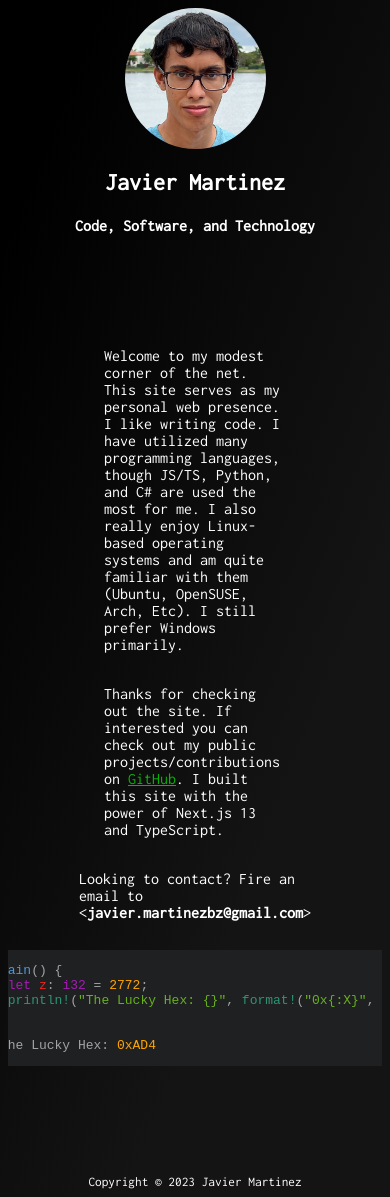
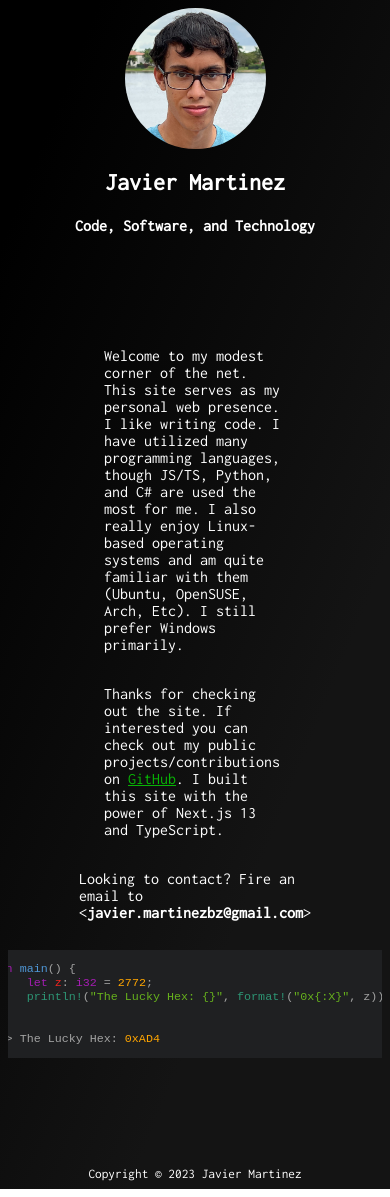
Before and after one commit to hoogmin/jmnxtsite, a Next.js app: page / in a window 390 px wide. Built offline with nearby package versions, Linux system fonts and the light colour scheme.

Commit message:
Fix code block size on mobile overflow issue.

```diff
--- a/src/styles/globals.css
+++ b/src/styles/globals.css
@@ -26,4 +26,12 @@ a {
 
 code {
   border-radius: 5px;
+  font-size: 1vw;
 }
+
+@media only screen and (max-width: 600px) {
+  code {
+    border-radius: 5px;
+    font-size: 3vw;
+  }
+}
```
